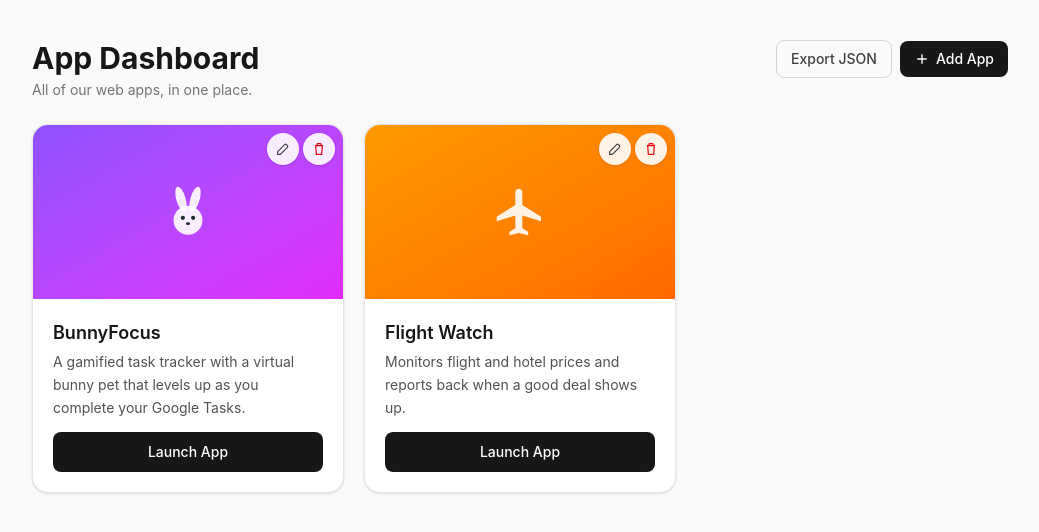
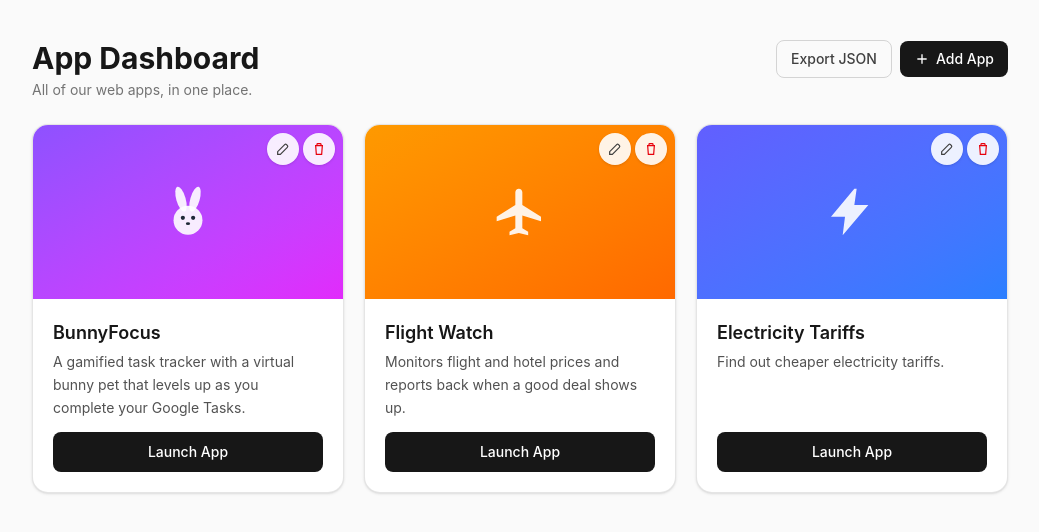
Before and after one commit to amir-gutterman/app-dashboard, a React (Vite) app: page / in a window 1280 px wide. Shown: the top 532 px of the page, without its empty margins (120-1159 px from the left). Built offline with nearby package versions, Linux system fonts and the light colour scheme.

Commit message:
Add Electricity Tariffs entry and bolt icon
New app added by editing apps.json directly (rather than the in-app
form) so it's baked into the deployed site and visible on every
device, not just localStorage on one browser.

```diff
--- a/src/data/apps.json
+++ b/src/data/apps.json
@@ -14,5 +14,13 @@
     "image": "",
     "icon": "plane",
     "url": "https://amir-gutterman.github.io/flight-watch/"
+  },
+  {
+    "id": "electricity-tariffs",
+    "name": "Electricity Tariffs",
+    "description": "Find out cheaper electricity tariffs.",
+    "image": "",
+    "icon": "bolt",
+    "url": "https://amir-gutterman.github.io/electron-electricity-tariffs/"
   }
 ]
--- a/src/icons.tsx
+++ b/src/icons.tsx
@@ -55,6 +55,14 @@ function PuzzleIcon(props: SVGProps<SVGSVGElement>) {
   )
 }
 
+function BoltIcon(props: SVGProps<SVGSVGElement>) {
+  return (
+    <svg viewBox="0 0 24 24" fill="currentColor" {...props}>
+      <path d="M13 2 3 14h6l-1 8 11-13h-6l1-7z" />
+    </svg>
+  )
+}
+
 export const ICONS = {
   bunny: BunnyIcon,
   plane: PlaneIcon,
@@ -62,6 +70,7 @@ export const ICONS = {
   star: StarIcon,
   globe: GlobeIcon,
   puzzle: PuzzleIcon,
+  bolt: BoltIcon,
 } as const
 
 export type IconKey = keyof typeof ICONS
```
